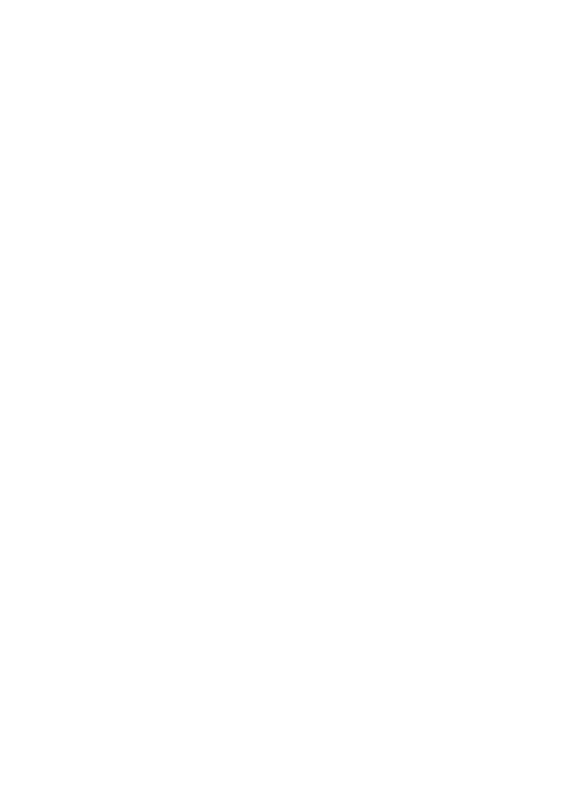
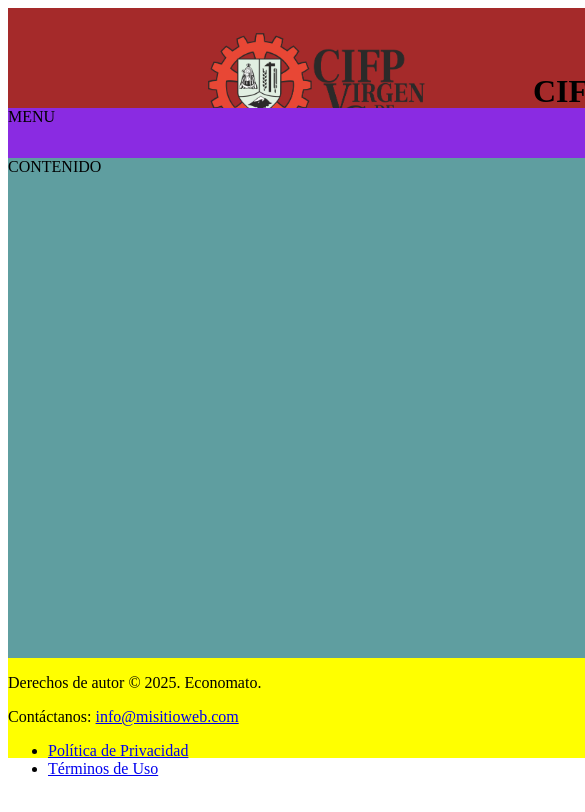
Before and after one commit to Ben0927N/benja, a plain HTML site: page DEW/Diseño/economato.html in a window 390 px wide. Shown: the top 812 px of the page, 585 px wide, since content can reach past the window. Drawn offline with Linux system fonts and the light colour scheme.

Commit message:
cambios no guardados

```diff
--- a/DEW/Diseño/diseño.css
+++ b/DEW/Diseño/diseño.css
@@ -0,0 +1,55 @@
+body {
+    font-family:'Times New Roman', Times, serif;
+
+}
+
+.container {
+    background-color: blue;
+    display: grid;
+    min-height: 500px;
+    grid-template-areas: "head head head"
+                         "menu content content"
+                         "footer footer footer";
+    grid-template-rows: 175px 600px 200px;
+}
+
+.container header {grid-area: head; background-color: brown;}
+.container .menu {grid-area: menu; background-color: blueviolet;}
+.container .content {grid-area: content; background-color: cadetblue;}
+.container footer {grid-area: footer; background-color: yellow;}
+
+.container header p{
+  display: flex;
+  justify-content: flex-end;
+  font-size: 15px;
+  color: black;
+  margin-top: -50px;
+  margin-right: 30px;
+}
+
+.container header h1{
+    display: flex;
+    margin-left: 525px;
+    margin-top: -70px;
+}
+
+.container header img{
+    size: 100px;
+    width: 300px;
+    margin-left: 200px;
+    margin-top: 25px;
+}
+
+@media(max-width: 760px){
+    .container {
+        background-color: blue;
+        min-height: 500px;
+        display: grid;
+
+        grid-template-areas: "head"
+                             "menu"
+                             "content"
+                             "footer";
+        grid-template-rows: 100px 50px 500px 100px;
+    }
+}
--- a/DEW/Diseño/economato.html
+++ b/DEW/Diseño/economato.html
@@ -7,6 +7,23 @@
     <link rel="stylesheet" href="diseño.css">
 </head>
 <body>
+    <div class = "container">
+        <header>
+            <img src="candelaria.png" alt="Logo CIF"><br>
+            <h1>CIFP Virgen de la Candelaria</h1>
+            <p>*logo del economato*</p>
+        </header>
+        <div class="menu">MENU</div>
+        <div class="content">CONTENIDO</div>
+        <footer>
+            <p>Derechos de autor © 2025. Economato.</p>
+            <p>Contáctanos: <a href="mailto:info@misitioweb.com">info@misitioweb.com</a></p>
+        <ul>
+            <li><a href="#">Política de Privacidad</a></li>
+            <li><a href="#">Términos de Uso</a></li>
+        </ul>
+        </footer>
+    </div>
 
 </body>
 </html>
--- a/DEW/Diseño/estilo.css
+++ b/DEW/Diseño/estilo.css
@@ -9,22 +9,19 @@ body{
 .container{
     background-color: transparent;
     display: grid;
-    /*justify-content: center;  centra los items del container en el eje central*/
-    /*gap: 10px; Separacion entre items*/
-    min-height: 300px; /*Largo del contenedor*/
-    grid-template-rows: auto auto; /*Cantidad de filas y su tamaño*/
+    min-height: 300px;
     grid-template-areas: "header header header"
                          "login login login";
-
+    grid-template-rows: auto auto;
 }
 
 .container header p{
   display: flex;
-  justify-content: flex-end; /* lo empuja a la derecha */
+  justify-content: flex-end;
   font-size: 15px;
   color: black;
   margin-top: -50px;
-  margin-right: 30px; /* ajusta según lo que necesites */
+  margin-right: 30px;
 }
 
 .container header h1{
@@ -43,7 +40,7 @@ body{
 .container header{
     grid-area: header;
     background-color: rgb(156, 172, 241);
-    height: 150px; /*Largo del item*/
+    height: 150px;
     border-radius: 10px;
     border: 3px solid black;
 }
@@ -59,14 +56,12 @@ h1{
 .container .login {
     grid-area: login;
     background-color:rgb(166, 179, 221);
-    height: 600px; /*Largo del item*/
-    width: 600px; /*Ancho del item*/
-    /*margin-top: 400px; Esto es la diferencia con el espacio exterior*/
-    /*margin: 85px 0px 0px 625px; Arriba / Derecha / Abajo / Izquierda */
-    margin-left: 650px; /*Mueve a la derecha*/
-    margin-top: 100px; /*Mueve hacia abajo*/
+    height: 600px;
+    width: 600px;
+    margin-left: 650px;
+    margin-top: 100px;
     border-radius: 100px;
-    border: 3px solid black; /* Borde del contenedor 'solid' le da esa remarcado*/
+    border: 3px solid black;
 }
 
 label{
@@ -74,15 +69,15 @@ label{
     font-size: 25px;
     font-weight: bold;
     color: black;
-    margin-bottom: 30px;/*Separa el label de otros elementos verticalmente*/
-    margin-left: 90px; /*Separa el label de otros elementos horizontalmente*/
+    margin-bottom: 30px;
+    margin-left: 90px;
 }
 
 input{
     display: flex;
     height: 30px;
     width: 400px;
-    border: 1px solid black; /* Los bordes tienen un grosor mas fuerte de negro*/
+    border: 1px solid black;
     margin-left: 90px;
     margin-bottom: 20px;
     border: 1px solid black;
```
